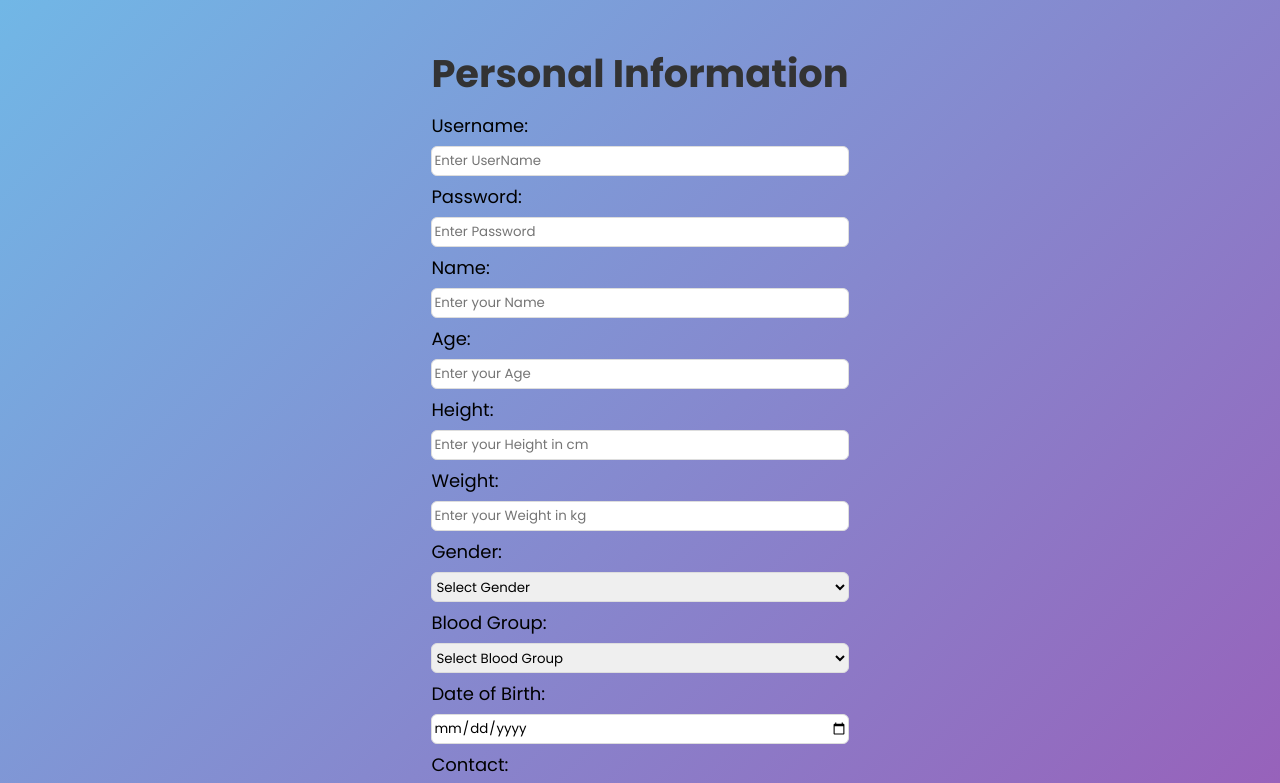
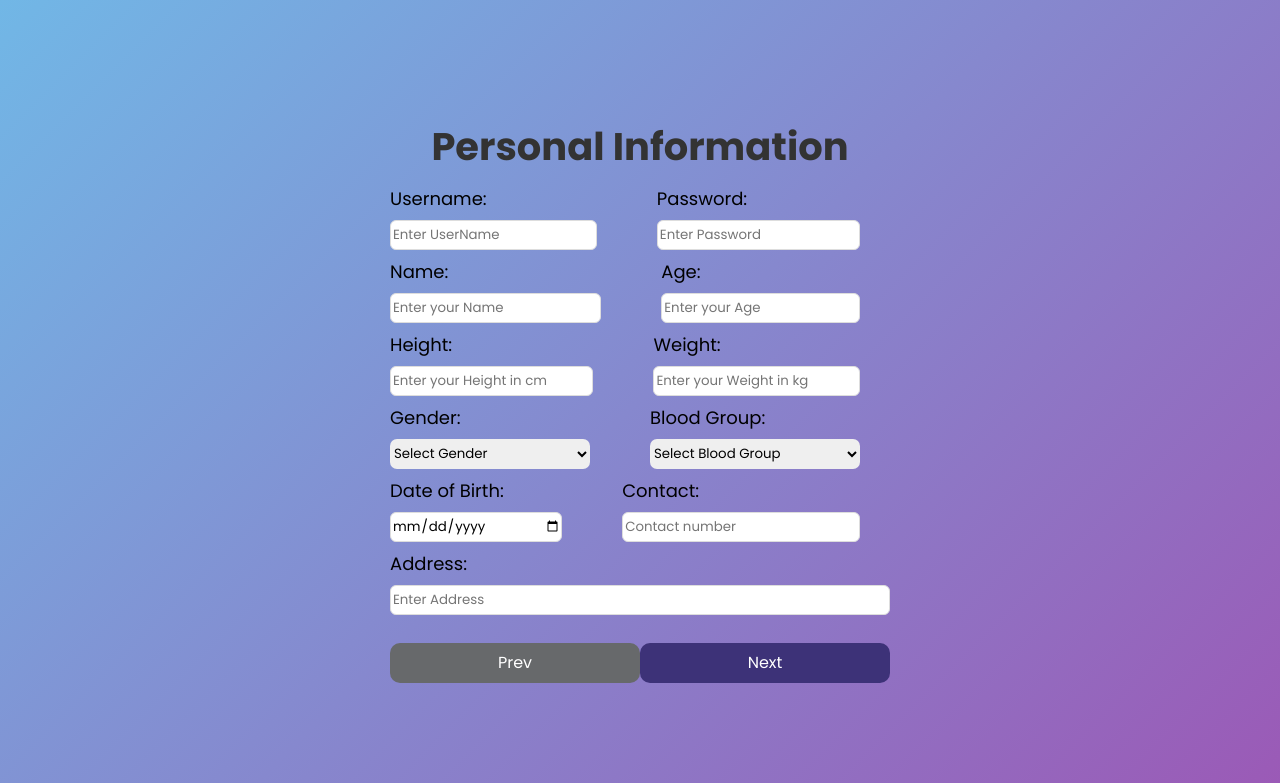
Before and after one commit to RamakrishnaVenkat/lifeline-site, a React (Vite) app in the folder client/: page /Register in a window 1280 px wide. Shown: the top 783 px of the page. Built offline with nearby package versions, Linux system fonts and the light colour scheme.

Commit message:
register page

```diff
--- a/client/src/pages/PersonalInfo.jsx
+++ b/client/src/pages/PersonalInfo.jsx
@@ -17,6 +17,7 @@ function PersonalInfo({formData,setFormData}) {
     <div className='personal-info-container'>
 
       <form >
+        <div className='Form-column'>
         <label className='form-label'>
           Username:
           <input className='form-input'type="text" name="username" placeholder="Enter UserName" value={formData.username} onChange={handleInputChange} required />
@@ -28,7 +29,8 @@ function PersonalInfo({formData,setFormData}) {
           <input className='form-input'type="password" name="password" placeholder="Enter Password" value={formData.password} onChange={handleInputChange} required />
         </label>
         <br />
-
+        </div>
+        <div className='Form-column'>
         <label className='form-label'>
           Name:
           <input className='form-input'type="text" name="name" placeholder="Enter your Name" value={formData.name} onChange={handleInputChange} required />
@@ -40,7 +42,8 @@ function PersonalInfo({formData,setFormData}) {
           <input className='form-input'type="number" name="age" placeholder="Enter your Age" value={formData.age} onChange={handleInputChange} required />
         </label>
         <br />
-
+        </div>
+        <div className='Form-column'>
         <label className='form-label'>
           Height:
           <input className='form-input'type="text" name="height" placeholder='Enter your Height in cm' value={formData.height} onChange={handleInputChange} required />
@@ -52,10 +55,11 @@ function PersonalInfo({formData,setFormData}) {
           <input className='form-input'type="text" name="weight" placeholder='Enter your Weight in kg' value={formData.weight} onChange={handleInputChange} required />
         </label>
         <br />
-
+        </div>
+        <div className='Form-column'>
         <label className='form-label'>
           Gender:
-          <select className='form-input'name="gender" value={formData.gender} onChange={handleInputChange} required>
+          <select name="gender" value={formData.gender} onChange={handleInputChange} required>
             <option className='form-input' value="">Select Gender</option>
             <option value="male">Male</option>
             <option value="female">Female</option>
@@ -66,7 +70,7 @@ function PersonalInfo({formData,setFormData}) {
 
         <label className='form-label'>
           Blood Group:
-          <select className='form-input'name="bloodGroup" value={formData.bloodGroup} onChange={handleInputChange} required>
+          <select name="bloodGroup" value={formData.bloodGroup} onChange={handleInputChange} required>
             <option className='form-input' value="">Select Blood Group</option>
             <option value="A+">A+</option>
             <option value="A-">A-</option>
@@ -79,7 +83,8 @@ function PersonalInfo({formData,setFormData}) {
           </select>
         </label>
         <br />
-
+        </div>
+        <div className='Form-column'>
         <label className='form-label'>
           Date of Birth:
           <input className='form-input'
@@ -97,6 +102,7 @@ function PersonalInfo({formData,setFormData}) {
           <input className='form-input' type="text" name="contact" placeholder='Contact number' value={formData.contact} onChange={handleInputChange} required  />
         </label>
         <br />
+        </div>
 
         <label className='form-label'>
           Address:
--- a/client/src/pages/Register.css
+++ b/client/src/pages/Register.css
@@ -16,7 +16,7 @@ body{
 }
 .form{
     position: relative;
-    max-width: 500px;
+    max-width: 550px;
     width:100%;
     padding: 25px;
     border-radius: 8px;
@@ -30,8 +30,8 @@ body{
     padding-bottom: 10px;
 }
 .form-input{
-    margin-top: 7px;
-    margin-bottom: 7px;
+    margin-top: 8px;
+    margin-bottom: 8px;
     position: relative;
     height: 30px;
     width: 100%;
@@ -67,3 +67,19 @@ p{
     padding-top: 5px;
     padding-bottom: 5px;
 }
+
+.Form-column{
+    display: flex;
+    column-gap: 30px;
+
+
+}
+select{
+    width: 100%;
+    margin-right: 200px;
+    height:30px;
+    border:none;
+    border-radius: 7px;
+    margin-top: 8px;
+    margin-bottom: 8px;
+}
```
